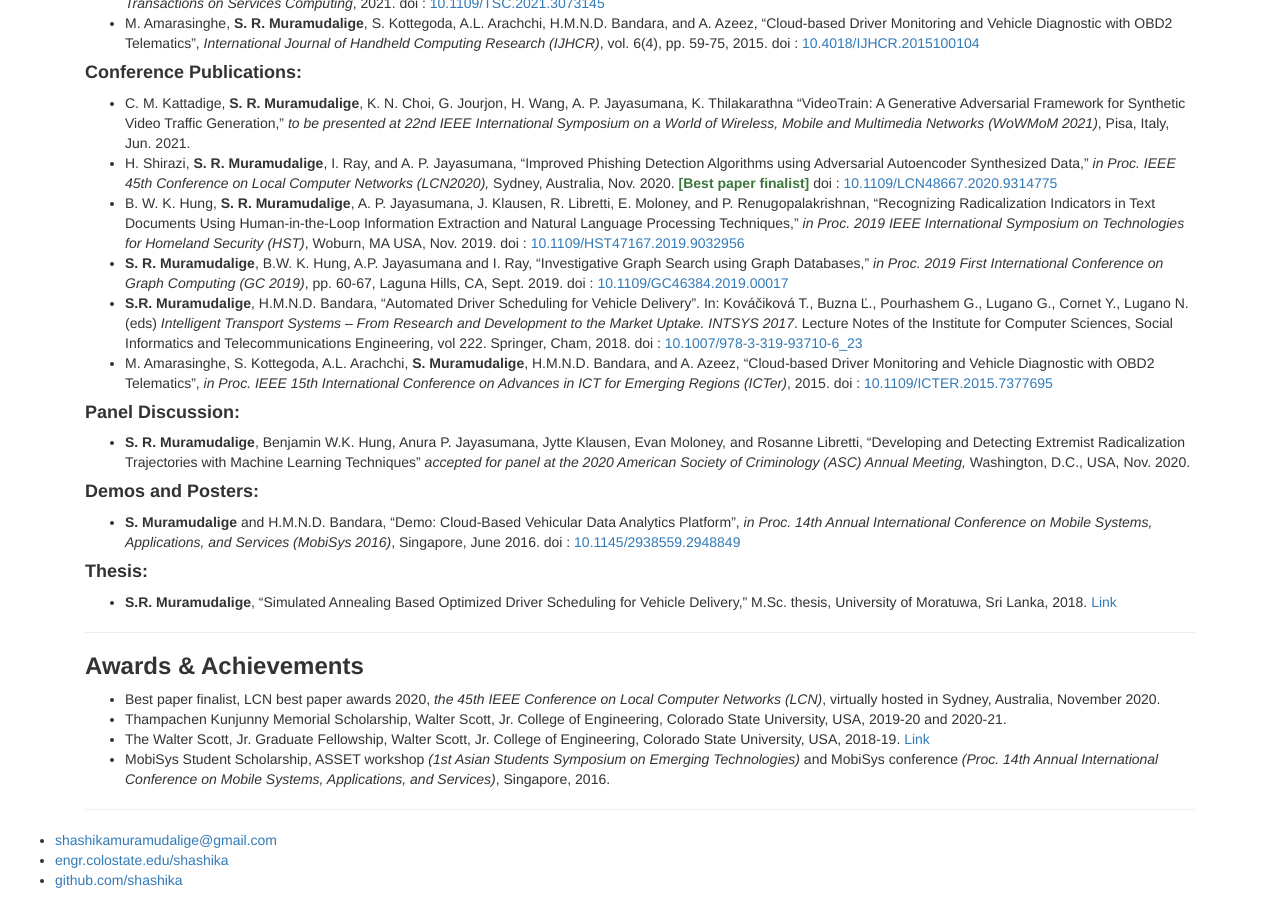
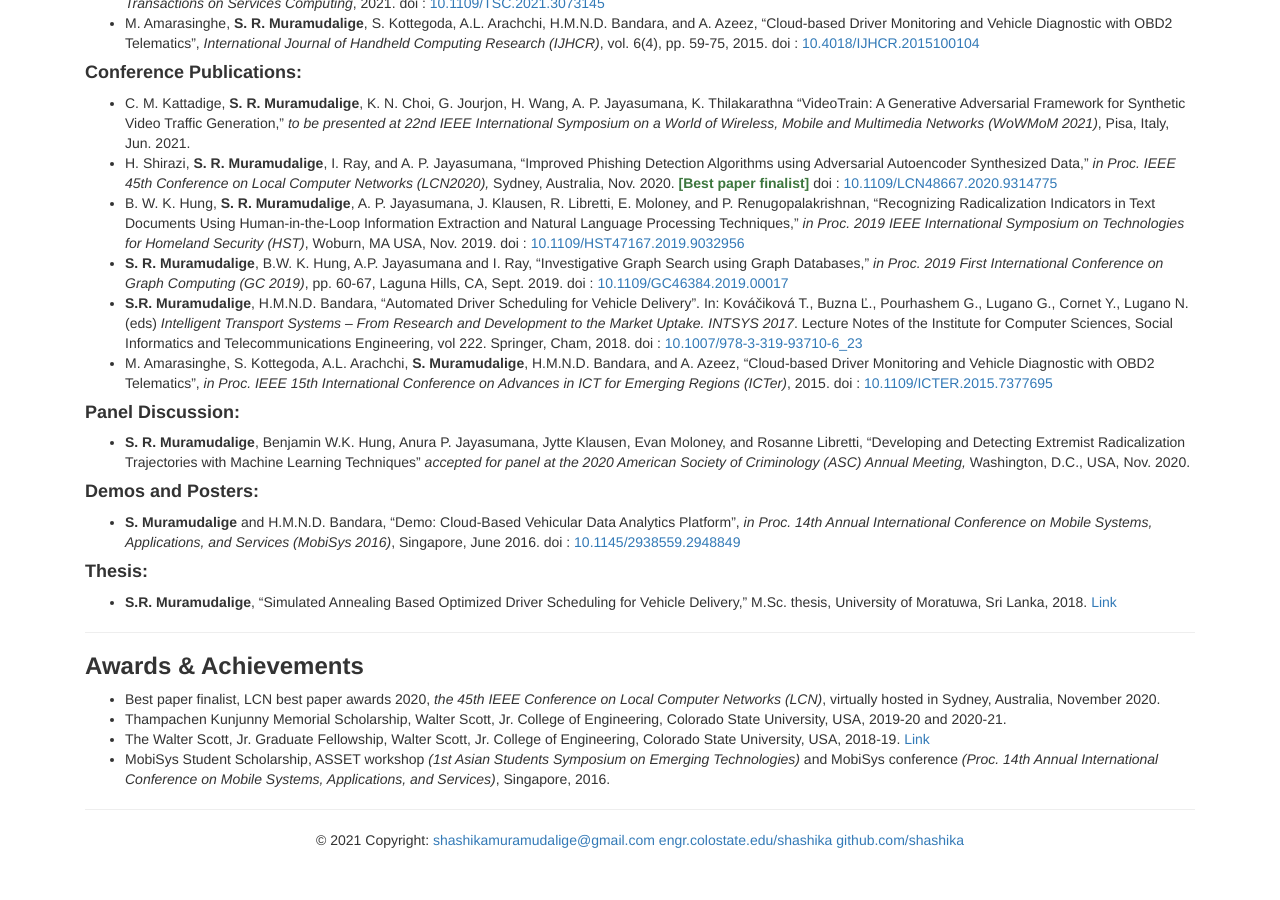
Before and after one commit to Shashika/Shashika.github.io, a Jekyll site: the page built from index.html, in a window 1280 px wide and 900 px high, scrolled down 712 px. Built offline with Jekyll 4.4.1, drawn with Linux system fonts in a browser that asks for light colours; after the commit the page ends 1562 px from its top, so only the background shows below that.

Commit message:
update footer

```diff
--- a/_layouts/default.html
+++ b/_layouts/default.html
@@ -21,14 +21,11 @@
 
 			</div><!-- /.container -->
 
-			<div class="container-fluid">
-				<footer>
-					<ul>
-						<li><a href="mailto:shashikamuramudalige@gmail.com">shashikamuramudalige@gmail.com</a></li>
-						<li><a href="https://engr.colostate.edu/~shashika">engr.colostate.edu/shashika</a></li>
-						<li><a href="https://github.com/shashika">github.com/shashika</a></li>
-					</ul>
-				</footer>
-			</div>
+			<div class="footer-copyright text-center py-3">© 2021 Copyright:
+				  <a href="mailto:shashikamuramudalige@gmail.com">shashikamuramudalige@gmail.com</a>
+				  <a href="https://engr.colostate.edu/~shashika">engr.colostate.edu/shashika</a>
+				  <a href="https://github.com/shashika">github.com/shashika</a>
+			  </div>
+
 		</body>
 	</html>
```
